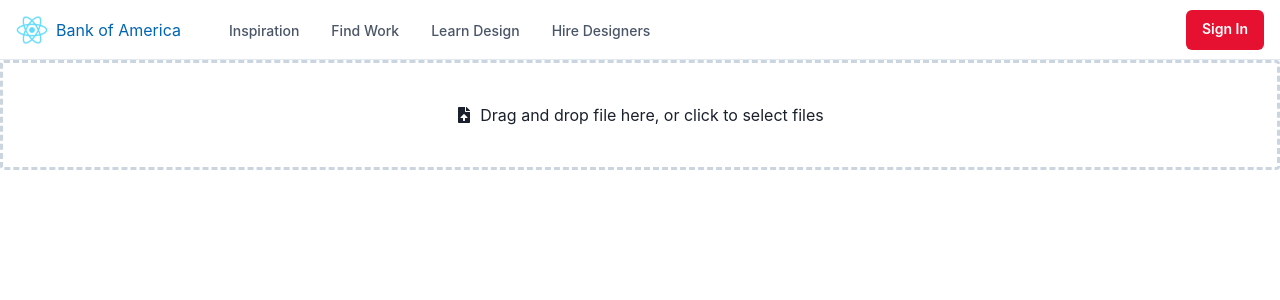
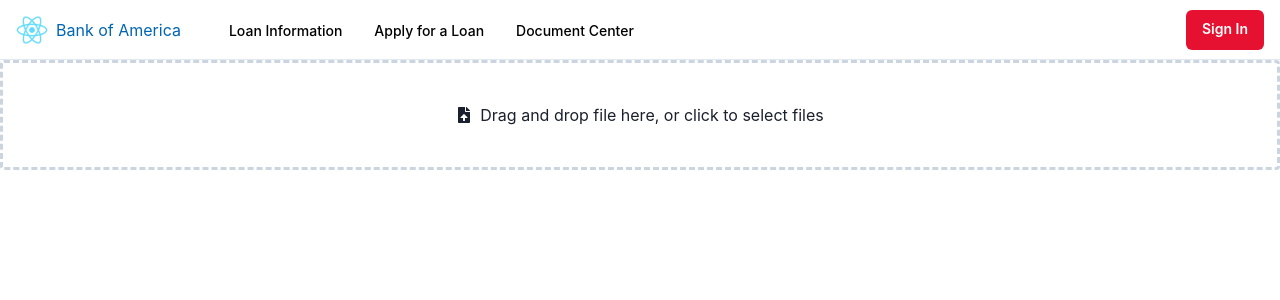
Before and after one commit to Avishek-Paul/box-demo-frontend, a React (Create React App) app: page / in a window 1280 px wide. Shown: the top 300 px of the page. Built offline with nearby package versions, Linux system fonts and the light colour scheme.

Commit message:
remove extra labels

```diff
--- a/src/components/Navbar.js
+++ b/src/components/Navbar.js
@@ -22,6 +22,7 @@ import {
     ChevronDownIcon,
     ChevronRightIcon,
 } from '@chakra-ui/icons';
+import { useState } from 'react'
 
 export default function WithSubnavigation() {
     const { isOpen, onToggle } = useDisclosure();
@@ -91,8 +92,12 @@ export default function WithSubnavigation() {
 }
 
 const DesktopNav = () => {
-    const linkColor = useColorModeValue('gray.600', 'gray.200');
-    const linkHoverColor = useColorModeValue('gray.800', 'white');
+
+    const [currentLink, setcurrentLink] = useState()
+
+    const linkColor = useColorModeValue('black');
+    const linkHoverColor = useColorModeValue('brand.red_hover', 'white');
+    const linkClickColor = useColorModeValue('brand.red', 'white')
     const popoverContentBgColor = useColorModeValue('white', 'gray.800');
 
     return (
@@ -106,11 +111,13 @@ const DesktopNav = () => {
                                 href={navItem.href ?? '#'}
                                 fontSize={'sm'}
                                 fontWeight={500}
-                                color={linkColor}
+                                color={currentLink === navItem.label ? linkClickColor : linkColor}
                                 _hover={{
                                     textDecoration: 'none',
                                     color: linkHoverColor,
-                                }}>
+                                }}
+                                onClick={() => { setcurrentLink(navItem.label) }}
+                            >
                                 {navItem.label}
                             </Link>
                         </PopoverTrigger>
@@ -243,41 +250,15 @@ interface NavItem {
 
 const NAV_ITEMS: Array<NavItem> = [
     {
-        label: 'Inspiration',
-        children: [
-            {
-                label: 'Explore Design Work',
-                subLabel: 'Trending Design to inspire you',
-                href: '#',
-            },
-            {
-                label: 'New & Noteworthy',
-                subLabel: 'Up-and-coming Designers',
-                href: '#',
-            },
-        ],
+        label: 'Loan Information',
+        href: '#'
     },
     {
-        label: 'Find Work',
-        children: [
-            {
-                label: 'Job Board',
-                subLabel: 'Find your dream design job',
-                href: '#',
-            },
-            {
-                label: 'Freelance Projects',
-                subLabel: 'An exclusive list for contract work',
-                href: '#',
-            },
-        ],
+        label: 'Apply for a Loan',
+        href: '#'
     },
     {
-        label: 'Learn Design',
-        href: '#',
-    },
-    {
-        label: 'Hire Designers',
-        href: '#',
+        label: 'Document Center',
+        href: '#'
     },
 ];
```
